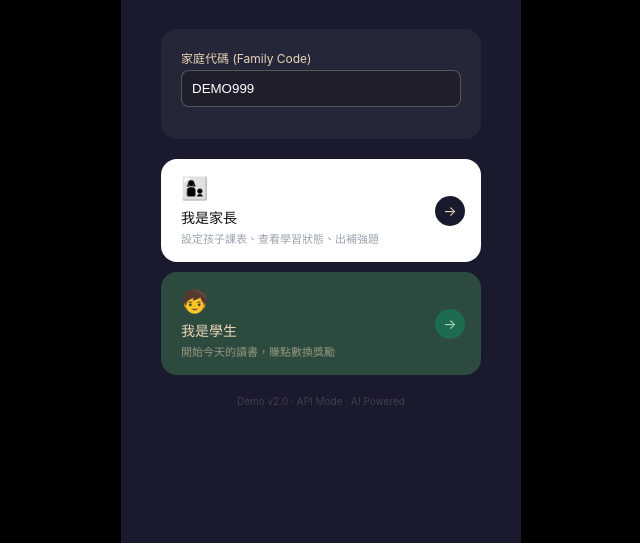
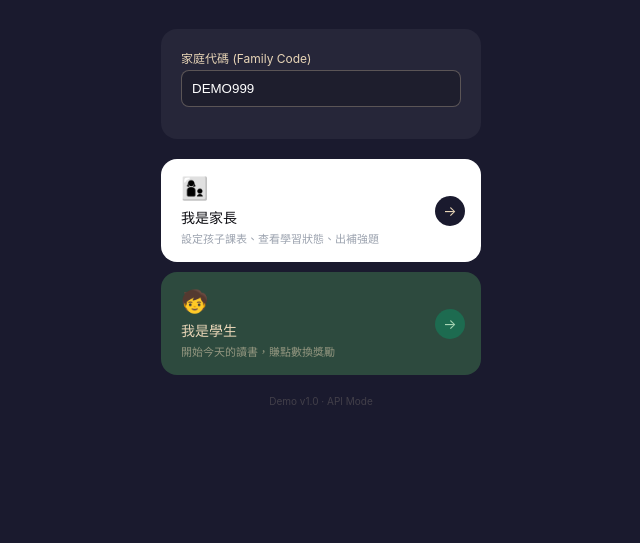
Before and after one commit to sarahlalayin/LearnMate-AI, a website: page index_api.html in a window 1280 px wide. Shown: the part 257-800 px from the top of the page, without its empty margins (319-959 px from the left). Drawn offline with Linux system fonts and the light colour scheme.

Commit message:
Add files via upload

```diff
--- a/index_api.html
+++ b/index_api.html
@@ -4,53 +4,27 @@
   <meta charset="UTF-8">
   <meta name="viewport" content="width=device-width, initial-scale=1.0, maximum-scale=1.0, user-scalable=no">
   <title>LearnMate AI - 智慧自律學習平台</title>
-  <link rel="stylesheet" href="style.css?v=21">
-  <style>
-    *, *::before, *::after { box-sizing: border-box; margin: 0; padding: 0; }
-    html { height: 100%; }
-    body {
-      height: 100%; width: 100%; overflow: hidden; background: #000;
-      display: flex; justify-content: center; align-items: flex-start;
-      font-family: -apple-system, BlinkMacSystemFont, "Segoe UI", Roboto, Helvetica, Arial, sans-serif;
-    }
-    #app-container {
-      position: relative;
-      width: 400px; max-width: 100vw;
-      height: 100vh; overflow: hidden;
-      background: #f5f5f0; flex-shrink: 0;
-    }
-    .screen {
-      position: absolute;
-      top: 0; left: 0; right: 0; bottom: 0;
-      display: flex; flex-direction: column;
-      opacity: 0; pointer-events: none;
-      transition: opacity 0.2s ease;
-      background: #f5f5f0; overflow: hidden;
-    }
-    .screen.active { opacity: 1; pointer-events: all; }
-    .screen.exit { opacity: 0; }
-  </style>
+  <link rel="stylesheet" href="style.css">
 </head>
 <body>
 
-  <!-- App 容器：所有畫面（含登入）統一在此 400px 容器內 -->
-  <div id="app-container" style="display:block;">
-
   <!-- 登入與角色選擇畫面 -->
-    <div id="screen-login" class="screen active" style="background:#1a1a2e;">
-      <div style="display:flex;flex-direction:column;align-items:center;justify-content:center;height:100%;gap:0;padding:20px">
+  <div id="screen-login" class="screen active" style="background:#1a1a2e;display:flex;flex-direction:column;align-items:center;justify-content:center;gap:0;padding:20px">
     <div style="width:56px;height:56px;border-radius:14px;background:#2d4a3e;display:flex;align-items:center;justify-content:center;margin-bottom:14px">
       <span style="font-size:24px;color:#a8d5b5;font-weight:500">L</span>
     </div>
     <div style="font-size:22px;font-weight:500;color:#e8d5b7;margin-bottom:5px">LearnMate AI</div>
     <div style="font-size:12px;color:rgba(232,213,183,0.45);margin-bottom:32px">智慧自律學習平台</div>
 
+    <!-- 登入表單 -->
     <div style="width:100%; max-width: 320px; background: rgba(255,255,255,0.05); border-radius: 16px; padding: 20px; margin-bottom: 20px;">
       <div style="margin-bottom: 12px;">
         <label style="color: #e8d5b7; font-size: 12px; margin-bottom: 4px; display: block;">家庭代碼 (Family Code)</label>
-            <input type="text" id="family-code-input" value="DEMO999" style="width: 100%; padding: 10px; border-radius: 8px; border: 1px solid rgba(232,213,183,0.3); background: rgba(0,0,0,0.2); color: white; box-sizing:border-box;">
+        <input type="text" id="family-code-input" value="DEMO999" style="width: 100%; padding: 10px; border-radius: 8px; border: 1px solid rgba(232,213,183,0.3); background: rgba(0,0,0,0.2); color: white;">
       </div>
     </div>
+
+    <!-- Gemini AI Key 輸入區已移除 -->
 
     <div onclick="loginAsParent()" style="background:#fff;border-radius:16px;padding:16px 20px;width:100%; max-width:320px; margin-bottom:10px;cursor:pointer;position:relative">
       <div style="font-size:22px;margin-bottom:6px">👩‍👦</div>
@@ -70,9 +44,18 @@
       </div>
     </div>
 
-        <div style="font-size:10px;color:rgba(232,213,183,0.2);margin-top:20px" id="version-label">Demo v2.0 · API Mode · AI Powered</div>
+    <div style="font-size:10px;color:rgba(232,213,183,0.2);margin-top:20px" id="version-label">Demo v1.0 · API Mode</div>
   </div>
-    </div>
+
+  <script>
+    // 預設 AI 模式狀態（後端處理）
+    window.addEventListener('DOMContentLoaded', () => {
+      // 可以在此加入其他初始化邏輯
+    });
+  </script>
+
+  <!-- App 容器 (登入後顯示) -->
+  <div id="app-container" style="display:none; width:100%; height:100%; max-width:400px; margin:0 auto; position:relative; background:#f5f5f0; overflow:hidden;">
 
     <!-- === 家長端畫面 === -->
 
@@ -96,11 +79,6 @@
           <div class="stat-item"><div class="stat-val" id="p-stat-rate">82%</div><div class="stat-lbl">本週完成率</div></div>
           <div class="stat-item"><div class="stat-val" id="p-stat-accuracy">71%</div><div class="stat-lbl">各科正確率</div></div>
           <div class="stat-item"><div class="stat-val" id="p-stat-streak">🔥0</div><div class="stat-lbl">連勤天數</div></div>
-        </div>
-
-        <!-- 待確認任務面板 (BUG-06 修復：新增此元素) -->
-        <div id="p-review-panel" style="display:none;background:#fff;border-radius:12px;border:0.5px solid #e5e7eb;padding:12px 14px;margin-bottom:8px">
-          <!-- 動態產生待確認任務 -->
         </div>
 
         <div class="p-card">
@@ -286,7 +264,6 @@
             <div><div style="font-size:10px;color:#888;margin-bottom:2px">社會</div><select id="set-ed-社會" style="width:100%;padding:6px;border-radius:4px;border:1px solid #d1d5db"><option>翰林版</option><option>康軒版</option><option>南一版</option></select></div>
             <div><div style="font-size:10px;color:#888;margin-bottom:2px">自然</div><select id="set-ed-自然" style="width:100%;padding:6px;border-radius:4px;border:1px solid #d1d5db"><option>翰林版</option><option>康軒版</option><option>南一版</option></select></div>
             <div><div style="font-size:10px;color:#888;margin-bottom:2px">英語</div><select id="set-ed-英語" style="width:100%;padding:6px;border-radius:4px;border:1px solid #d1d5db"><option>康軒版</option><option>南一版</option><option>翰林版</option></select></div>
-          </div>
           </div>
 
           <div style="height:1px;background:#e5e7eb;margin:16px 0"></div>
```
Also changed, not shown: index.html (+0 -1 lines). Lines whose indentation alone changed are shown as unchanged.
